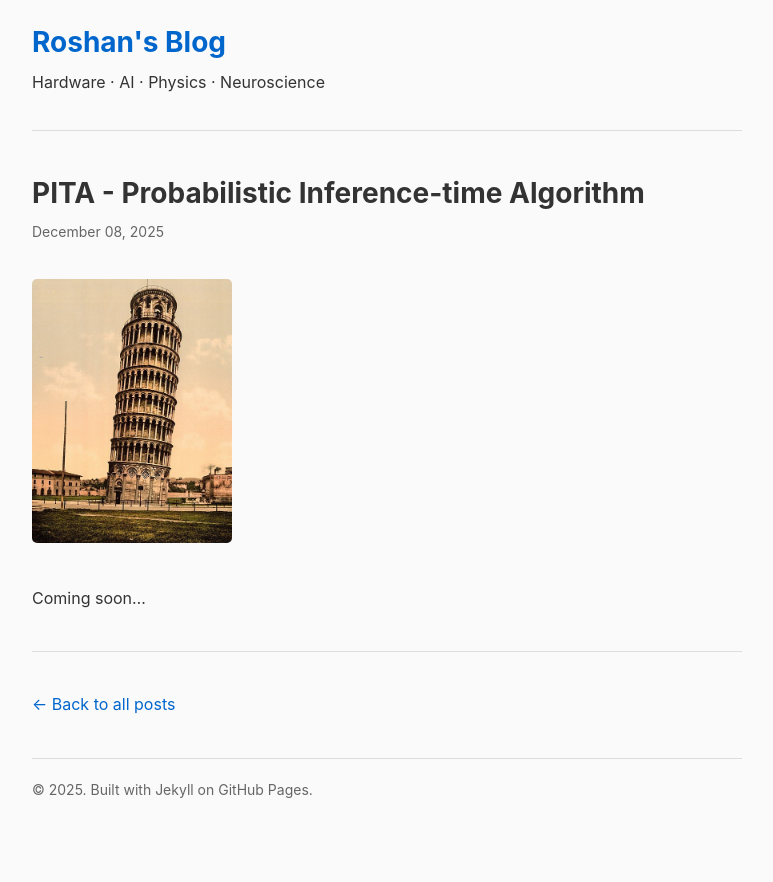
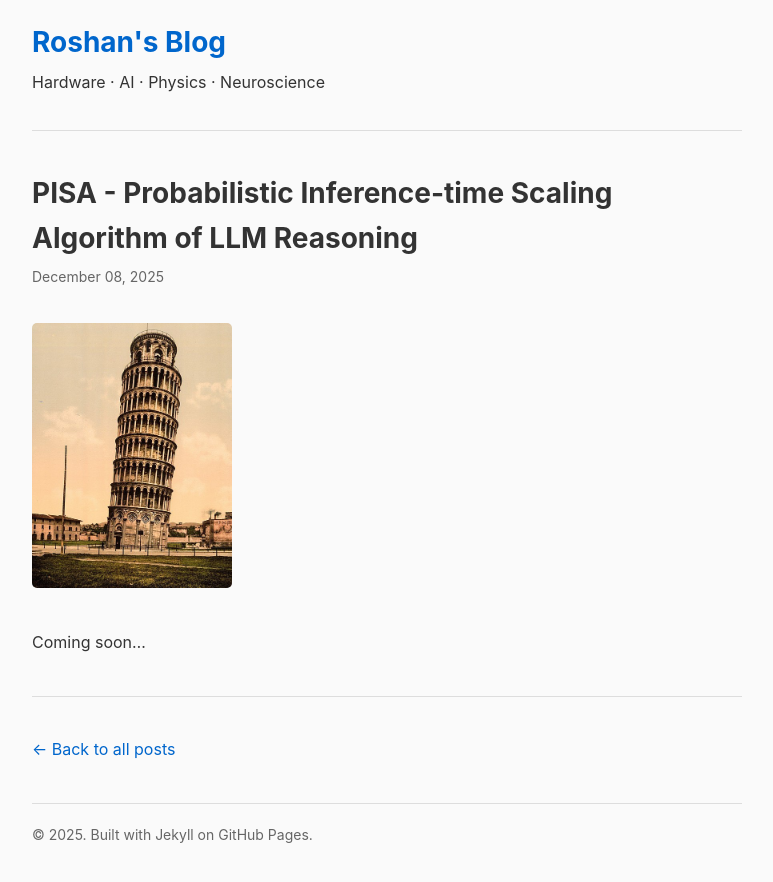
Before and after one commit to roshanwariar/roshanwariar.github.io, a Jekyll site: the page built from _posts/2025-12-8-pita.md, in a window 1280 px wide. Shown: the top 882 px of the page, without its empty margins (253-1026 px from the left). Built offline with Jekyll 4.4.1, drawn with Linux system fonts in a browser that asks for light colours.

Commit message:
Update 2025-12-8-pita.md

```diff
--- a/_posts/2025-12-8-pita.md
+++ b/_posts/2025-12-8-pita.md
@@ -1,6 +1,6 @@
 ---
 layout: post
-title: "PITA - Probabilistic Inference-time Algorithm"
+title: "PISA - Probabilistic Inference-time Scaling Algorithm of LLM Reasoning"
 date: 2025-12-8
 image:
 ---
```
